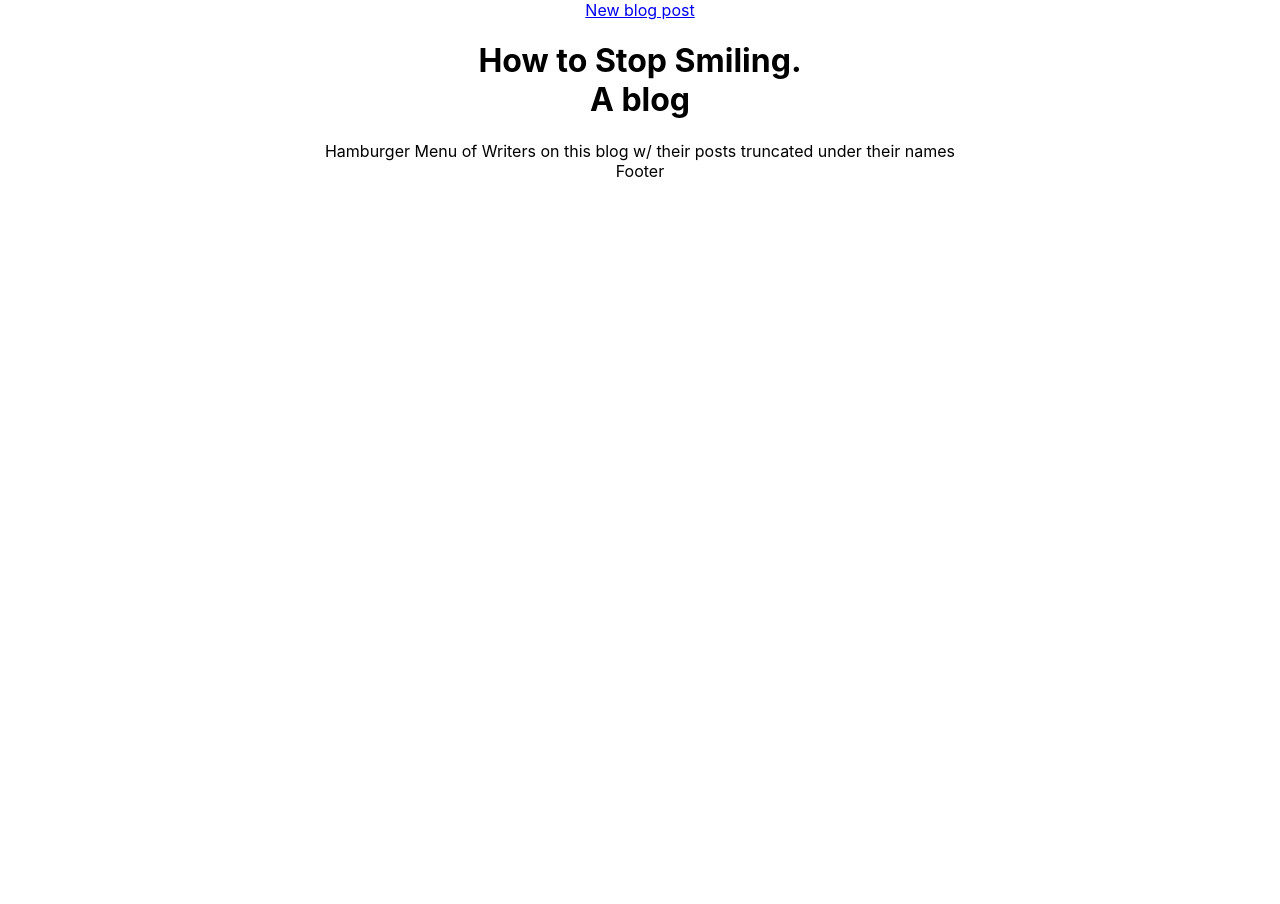
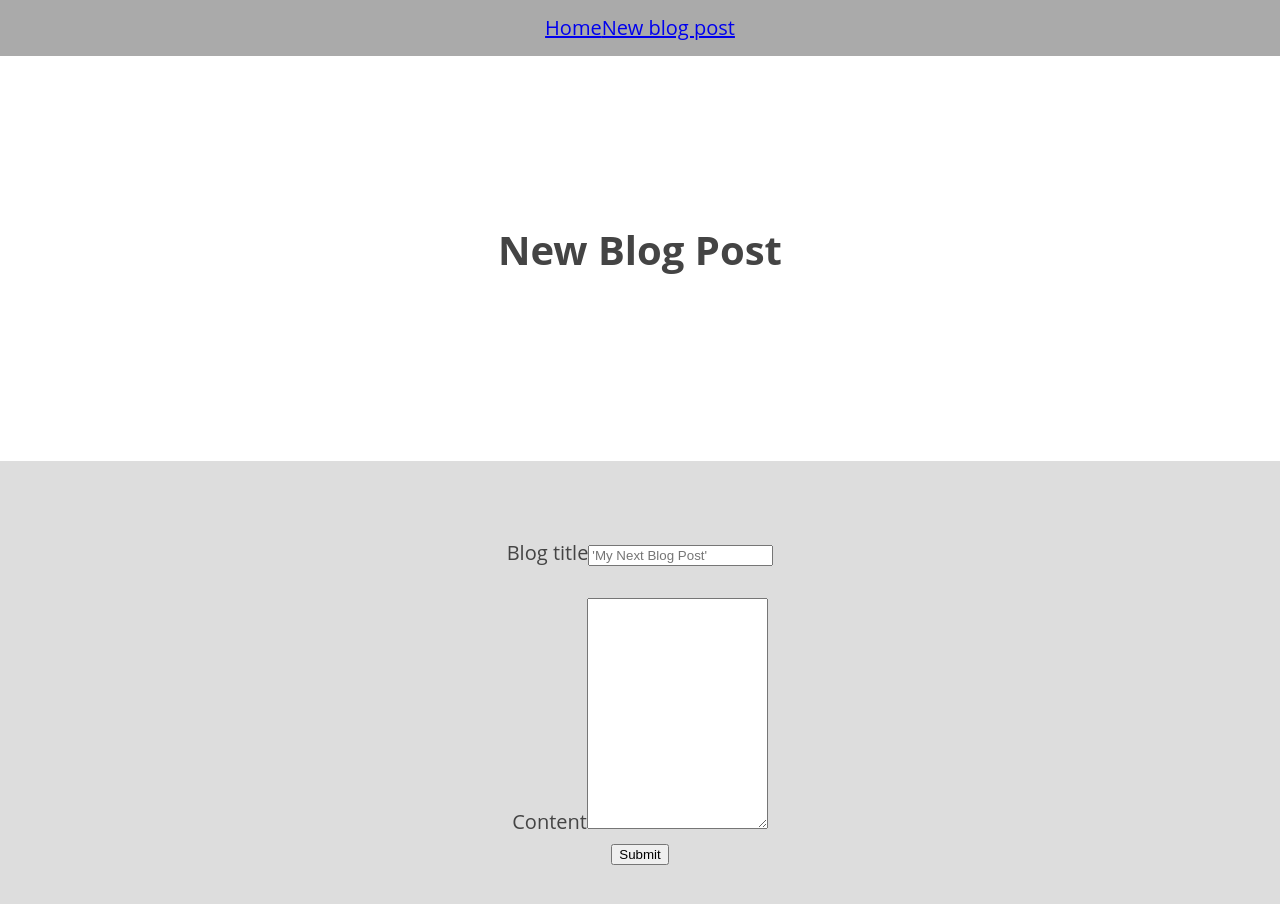
Before and after one commit to PowerUpSoup/Family-Blog, a React (Create React App) app: page /new-blog-post in a window 1280 px wide. Shown: the top 904 px of the page. Before the commit the page ends 800 px from the top, so only its background shows below. Built offline with nearby package versions, Linux system fonts and the light colour scheme.

Commit message:
making progress on the static client

```diff
--- a/src/App.css
+++ b/src/App.css
@@ -1,11 +1,50 @@
-.App {
-  text-align: center;
+* {
+  box-sizing: border-box;
 }
 
-.App-logo {
-  height: 40vmin;
-  pointer-events: none;
+body {
+  font-family: "Open Sans",
+  sans-serif;
+  font-size: 20px;
+  color: #444;
+  text-align: center;
+  line-height: 1.5;
 }
+
+nav,
+footer {
+  padding: 1% 0;
+  background-color: #aaa;
+}
+
+nav {
+  position: fixed;
+  top: 0;
+  left: 0;
+  right: 0;
+  z-index: 10;
+}
+
+.newBlogPost_div {
+  margin-top: 40px;
+}
+
+
+
+header {
+  padding: 12% 0;
+}
+
+section {
+  min-height: 200px;
+  padding: 6% 0;
+  background-color: #bbb;
+}
+
+section:nth-child(even) {
+  background-color: #ddd;
+}
+
 
 @media (prefers-reduced-motion: no-preference) {
   .App-logo {
--- a/src/App.js
+++ b/src/App.js
@@ -1,18 +1,54 @@
-import React from 'react';
-import Home from './Home/Home'
-import Nav from './Nav/Nav'
-// import { Route } from 'react-router-dom';
+import React, { Component } from 'react';
+import Home from './Home/Home';
+import NewBlogPost from './NewBlogPost/NewBlogPost';
+import { Route, Link } from 'react-router-dom';
 import './App.css';
 
-function App() {
+class App extends Component {
+
+state = {
+  writers: [],
+  articles: [],
+}
+
+componentDidMount() {
+//   Promise.all([
+//     //design database and point to the correct
+//     fetch(`${config.API_ENDPOINT}/notes`),
+//     fetch(`${config.API_ENDPOINT}/folders`)
+// ])
+//     .then(([notesRes, foldersRes]) => {
+
+//         if (!notesRes.ok)
+//             return notesRes.json().then(e => Promise.reject(e));
+//         if (!foldersRes.ok)
+//             return foldersRes.json().then(e => Promise.reject(e));
+
+//         return Promise.all([notesRes.json(), foldersRes.json()]);
+//     })
+//     .then(([notes, folders]) => {
+//         this.setState({ notes, folders });
+//     })
+//     .catch(error => {
+//         console.error({ error });
+//     });
+}
+
+render() {
   return (
     <div className="App">
-      <Nav />
+      <nav className="App_nav">
+        <Link to='/'>Home</Link>
+        <Link to='/new-blog-post'>New blog post</Link>
+      </nav>
+      <main className="App_main">
 
-      <Home />
-
+        <Route exact path="/" component={Home} />
+        <Route exact path="/new-blog-post" component={NewBlogPost} />
+      </main>
     </div>
   );
 }
 
+}
 export default App;
--- a/src/Home/Home.js
+++ b/src/Home/Home.js
@@ -1,16 +1,35 @@
 import React from 'react';
+import Menu from '../Menu/Menu'
+
+
+const testWriters = [
+    {name: "Quinn", articles:[1,2,3]},
+    {name: "Sean", articles: [4, 5, 6]}
+]
+
+// const constructWriters = function(writers, articles) {
+//     writers.map(function(writer) {
+
+//     })
+// }
 
 function Home() {
     return (
         <div>
-
             <main role="main">
                 <header role="banner">
                     <h1>How to Stop Smiling.<br/>A blog</h1>
                 </header>
-                <section>
-                    Hamburger Menu of Writers on this blog w/ their posts truncated under their names
-                </section>
+                <div className="Writer-Menu">
+                    {testWriters.map(writer => {
+                        return (
+                            <Menu
+                                name={writer.name}
+                                articles={writer.articles}
+                            />
+                        )
+                    })}
+                </div>
             </main>
             <footer>Footer</footer>
         </div>
--- a/src/NewBlogPost/NewBlogPost.js
+++ b/src/NewBlogPost/NewBlogPost.js
@@ -1,11 +1,60 @@
 import React from 'react';
 
-function NewBlogPost() {
+
+
+class NewBlogPost extends React.Component {
+
+    handleSubmit = (e) => {
+        e.preventDefault();
+
+        // fetch(`${config.API_ENDPOINT}/blogposts/`, {
+        //     method: 'POST',
+        //     headers: {
+        //       'content-type': 'application/json'
+        //     },
+        //     body: JSON.stringify({title, id, content, modified})
+        //   })
+        //   .then(res => {
+        //     if (!res.ok)
+        //       return res.json().then(e => Promise.reject(e))
+        //     return res.json()
+        //   })
+        //   .then((data) => {
+        //     this.context.addNote({ name, folderId, content, modified, id:data.id  })
+        //     this.props.history.push('/')
+        //   }).catch(error => {
+        //     console.error({ error })
+        //   })
+    }
+
+    render() {
     return (
-        <div>
-            New Blog Post Page goes here
+        <div className="newBlogPost_div">
+            <header>
+                <h1>New Blog Post</h1>
+            </header>
+            <section>
+                <form id="new-blog-post" onSubmit={(e) => {
+                    this.handleSubmit(e)
+                }}>
+                    <div class="title_div">
+                        <label for="blog_post_title">Blog title</label>
+                        <input  type="text"
+                                name="blog_title"
+                                placeholder="'My Next Blog Post'"
+                                required />
+                    </div>
+                    <br />
+                    <div class="content_div">
+                            <label for="content">Content</label>
+                            <textarea name="content" rows="15" required />
+                    </div>
+
+                        <button type="submit">Submit</button>
+                </form>
+            </section>
         </div>
-    )
-}
+            )
+        }}
 
 export default NewBlogPost;
```
Also changed, not shown: src/Home/WriterMenu.js (deleted).
